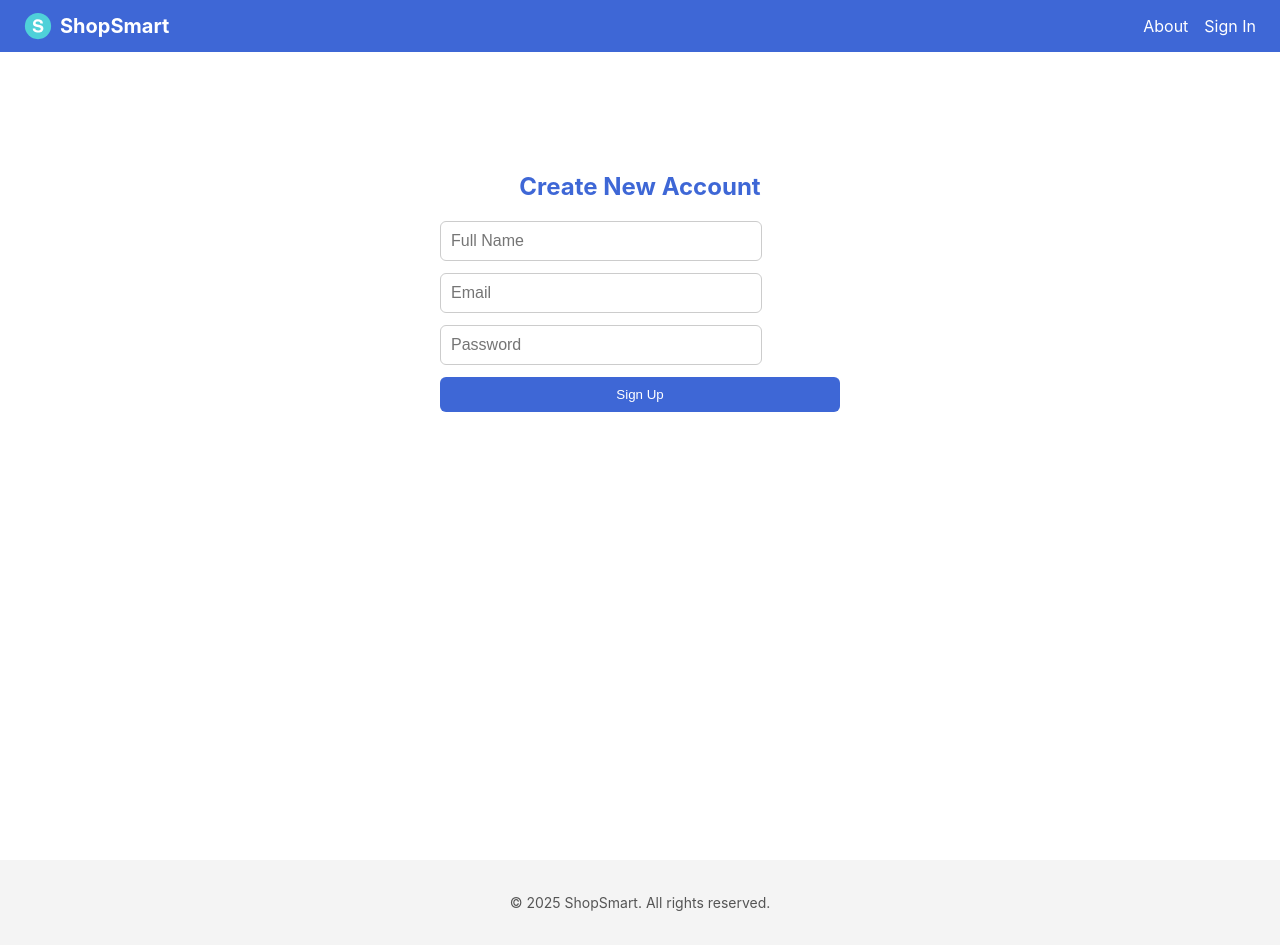
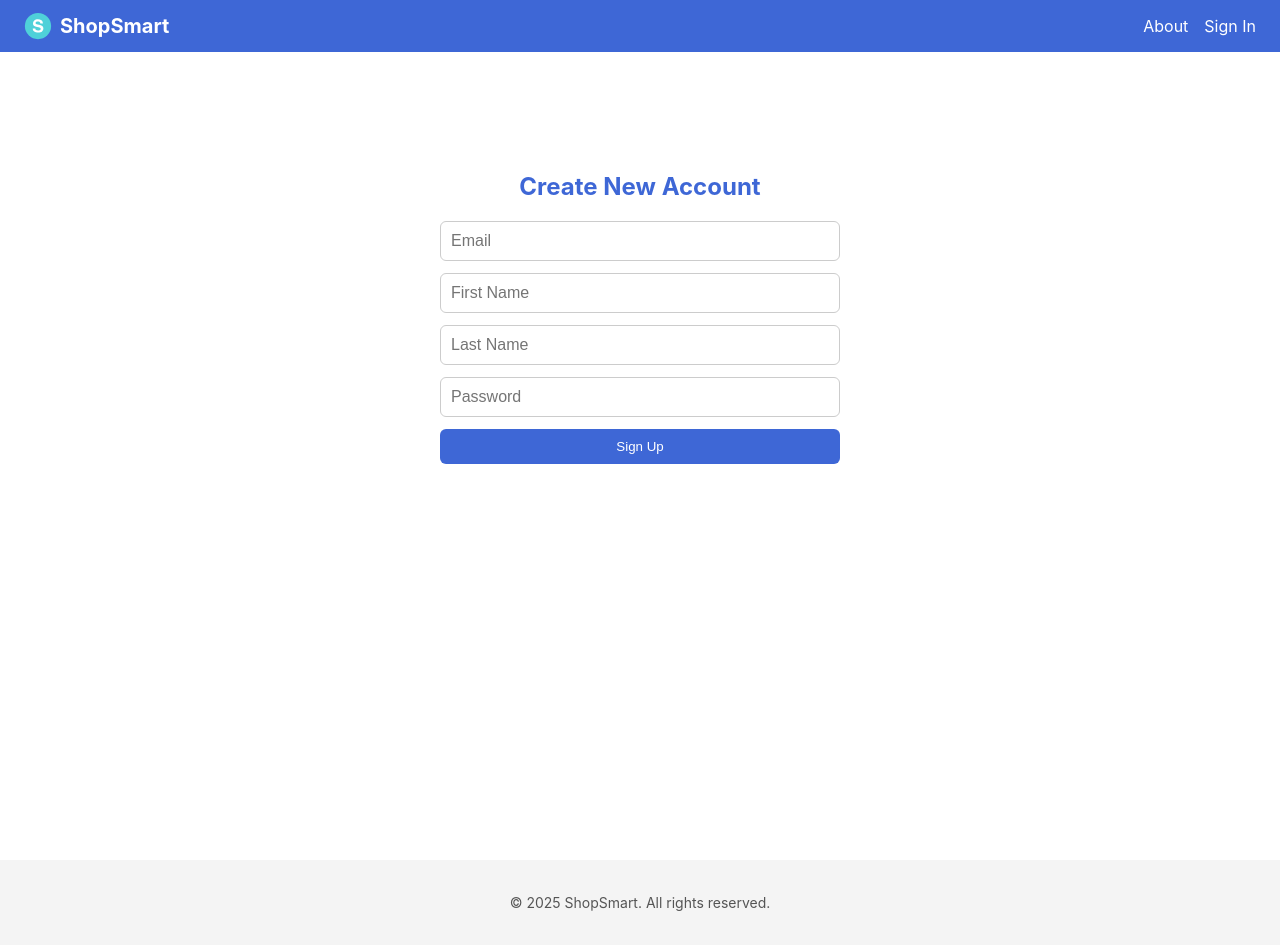
Before and after one commit to kalecodes/ShopSmart, a React (Vite) app in the folder shop-smart-app/: page /new-account in a window 1280 px wide. Built offline with nearby package versions, Linux system fonts and the light colour scheme.

Commit message:
added validation to new account page

```diff
--- a/shop-smart-app/src/pages/AboutPage.jsx
+++ b/shop-smart-app/src/pages/AboutPage.jsx
@@ -3,12 +3,9 @@ import "./AboutPage.css";
 export default function AboutPage() {
   return (
     <div className="about-page">
-      <h1 className="about-title">About ShopSmart</h1>
+      <h1 className="about-title">ShopSmart</h1>
       <p className="about-text">
-        ShopSmart helps you organize shopping lists and remember your favorite stores.
-      </p>
-      <p className="about-text">
-        We aim to make shopping effortless, saving you time and frustration every week.
+        ShopSmart remembers where you buy your favorite items and builds your lists for you. No more juggling notes or switching apps—just effortless, organized shopping.
       </p>
     </div>
   );
--- a/shop-smart-app/src/pages/LandingPage.css
+++ b/shop-smart-app/src/pages/LandingPage.css
@@ -24,7 +24,7 @@
   gap: 20px;
 }
 
-.form-input {
+.form-input-landing {
   border: 1px solid #ccc;
   padding: 10px;
   border-radius: 6px;
@@ -33,7 +33,7 @@
 }
 
 .landing-link {
-  text-decoration: none;
+  border: none;
   background-color: #3e67d6;
   color: white;
   padding: 10px 20px;
--- a/shop-smart-app/src/pages/LandingPage.jsx
+++ b/shop-smart-app/src/pages/LandingPage.jsx
@@ -2,8 +2,17 @@ import "./LandingPage.css";
 import Lottie from "lottie-react";
 import welcomeLottie from "../assets/welcomeLottieWhite.json";
 import box from "../assets/box.png";
+import { useState } from "react";
+import { useNavigate } from "react-router-dom";
 
 export default function LandingPage() {
+  const [email, setEmail] = useState("");
+  const navigate = useNavigate();
+
+  function handleSignUp() {
+    navigate(`/new-account?email=${encodeURIComponent(email)}`);
+  }
+
   return (
     <div className="landing-page">
       <Lottie animationData={welcomeLottie} loop={false} className="welcomeLottie"></Lottie>
@@ -13,10 +22,10 @@ export default function LandingPage() {
         never been easier.
       </p>
       <div className="landing-buttons">
-        <input type="email" placeholder="Email" className="form-input" />
-        <a href="/new-account" className="landing-link">
+        <input type="email" placeholder="Email" className="form-input-landing" value={email} onChange={(e) => setEmail(e.target.value)}/>
+        <button onClick={handleSignUp} className="landing-link">
           Sign Up
-        </a>
+        </button>
       </div>
       <div className="features-section">
         {/* eventually we will need to add a function to pull these information from
--- a/shop-smart-app/src/pages/NewAccountPage.css
+++ b/shop-smart-app/src/pages/NewAccountPage.css
@@ -22,6 +22,7 @@
   padding: 10px;
   border-radius: 6px;
   font-size: 16px;
+  width: auto;
 }
 
 .form-button {
@@ -31,9 +32,17 @@
   border: none;
   border-radius: 6px;
   cursor: pointer;
+  width: auto;
   transition: background-color 0.2s ease;
 }
 
 .form-button:hover {
   background-color: #3457b2;
 }
+
+.error-text {
+  color: #ff6b6b;
+  font-size: 0.85rem;
+  margin-top: -8px;
+  margin-bottom: 10px;
+}
--- a/shop-smart-app/src/pages/NewAccountPage.jsx
+++ b/shop-smart-app/src/pages/NewAccountPage.jsx
@@ -1,14 +1,118 @@
 import "./NewAccountPage.css";
+import { useLocation } from "react-router-dom";
+import { useState, useEffect } from "react";
+import { useNavigate } from "react-router-dom";
+
 
 export default function NewAccountPage() {
+  const location = useLocation();
+  const navigate = useNavigate();
+
+  const [email, setEmail] = useState("");
+  const [firstName, setFirstName] = useState("");
+  const [lastName, setLastName] = useState("");
+  const [password, setPassword] = useState("");
+
+  const [errors, setErrors] = useState({
+    email: "",
+    firstName: "",
+    lastName: "",
+    password: "",
+  });
+
+  useEffect(() => {
+    const params = new URLSearchParams(location.search);
+    const emailFromLanding = params.get("email");
+    if (emailFromLanding) setEmail(emailFromLanding);
+  }, [location.search]);
+
+  const validateForm = () => {
+    const newErrors = {
+      email: "",
+      firstName: "",
+      lastName: "",
+      password: "",
+    };
+
+    if (!email || !email.includes("@")) {
+      newErrors.email = "Please enter a valid email address (must include '@').";
+    }
+
+    const nameRegex = /^[A-Za-z-]+$/;
+
+    if (!firstName || !nameRegex.test(firstName)) {
+      newErrors.firstName = "First name can only contain letters and '-'.";
+    }
+
+    if (!lastName || !nameRegex.test(lastName)) {
+      newErrors.lastName = "Last name can only contain letters and '-'.";
+    }
+
+    if (!password || password.length < 7) {
+      newErrors.password = "Password must be at least 7 characters long.";
+    }
+
+    setErrors(newErrors);
+
+    const hasErrors = Object.values(newErrors).some((msg) => msg !== "");
+    return !hasErrors;
+  };
+
+  const handleSubmit = (e) => {
+    e.preventDefault();
+
+    if (validateForm()) {
+      console.log("Form is valid, submitting:", {
+        email,
+        firstName,
+        lastName,
+        password, // remove password from console later
+      });
+    }
+    // add this info to db and navigate to sign-in
+
+    navigate(`/sign-in`);
+  };
+
   return (
     <div className="new-account-page">
       <h1 className="new-account-title">Create New Account</h1>
-      <form className="new-account-form">
-        <input type="text" placeholder="Full Name" className="form-input" />
-        <input type="email" placeholder="Email" className="form-input" />
-        <input type="password" placeholder="Password" className="form-input" />
+      <form className="new-account-form" onSubmit={handleSubmit}>
+        <input
+          type="email"
+          placeholder="Email"
+          className="form-input"
+          value={email}
+          onChange={(e) => setEmail(e.target.value)}
+        />
+        {errors.email && <p className="error-text">{errors.email}</p>}
+        <input
+          type="text"
+          placeholder="First Name"
+          className="form-input"
+          value={firstName}
+          onChange={(e) => setFirstName(e.target.value)}
+        />
+        {errors.firstName && <p className="error-text">{errors.firstName}</p>}
+        <input
+          type="text"
+          placeholder="Last Name"
+          className="form-input"
+          value={lastName}
+          onChange={(e) => setLastName(e.target.value)}
+        />
+        {errors.lastName && <p className="error-text">{errors.lastName}</p>}
+        <input
+          type="password"
+          placeholder="Password"
+          className="form-input"
+          value={password}
+          onChange={(e) => setPassword(e.target.value)}
+        />
+        {errors.password && <p className="error-text">{errors.password}</p>}
+
         <button type="submit" className="form-button">
+          {/* on click add the info to database and take them to login page */}
           Sign Up
         </button>
       </form>
--- a/shop-smart-app/src/pages/SignInPage.css
+++ b/shop-smart-app/src/pages/SignInPage.css
@@ -17,11 +17,12 @@
   gap: 12px;
 }
 
-.form-input {
+.form-input-signin {
   border: 1px solid #ccc;
   padding: 10px;
   border-radius: 6px;
   font-size: 16px;
+  width: auto;
 }
 
 .form-button {
--- a/shop-smart-app/src/pages/SignInPage.jsx
+++ b/shop-smart-app/src/pages/SignInPage.jsx
@@ -5,8 +5,8 @@ export default function SignInPage() {
     <div className="sign-in-page">
       <h1 className="sign-in-title">Sign In</h1>
       <form className="sign-in-form">
-        <input type="email" placeholder="Email" className="form-input" />
-        <input type="password" placeholder="Password" className="form-input" />
+        <input type="email" placeholder="Email" className="form-input-signin" />
+        <input type="password" placeholder="Password" className="form-input-signin" />
         <button type="submit" className="form-button">
           Log In
         </button>
```
